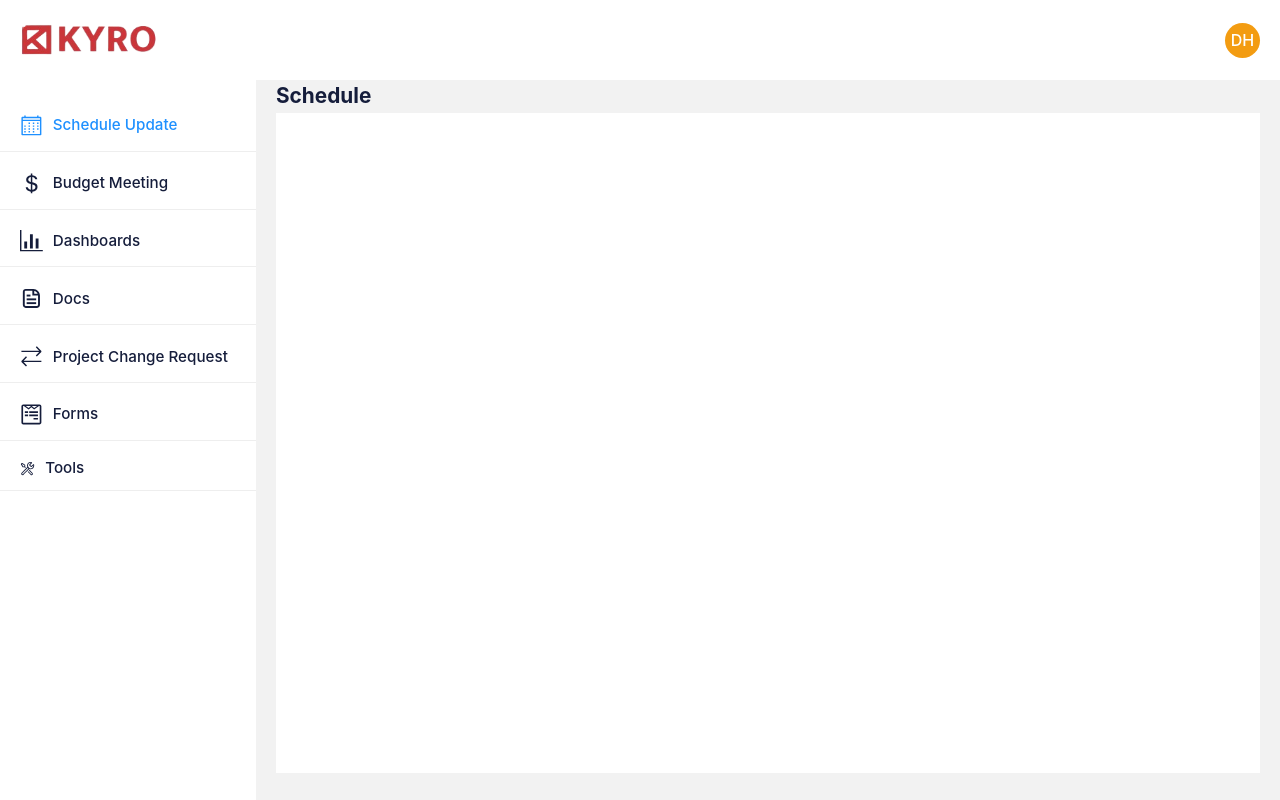
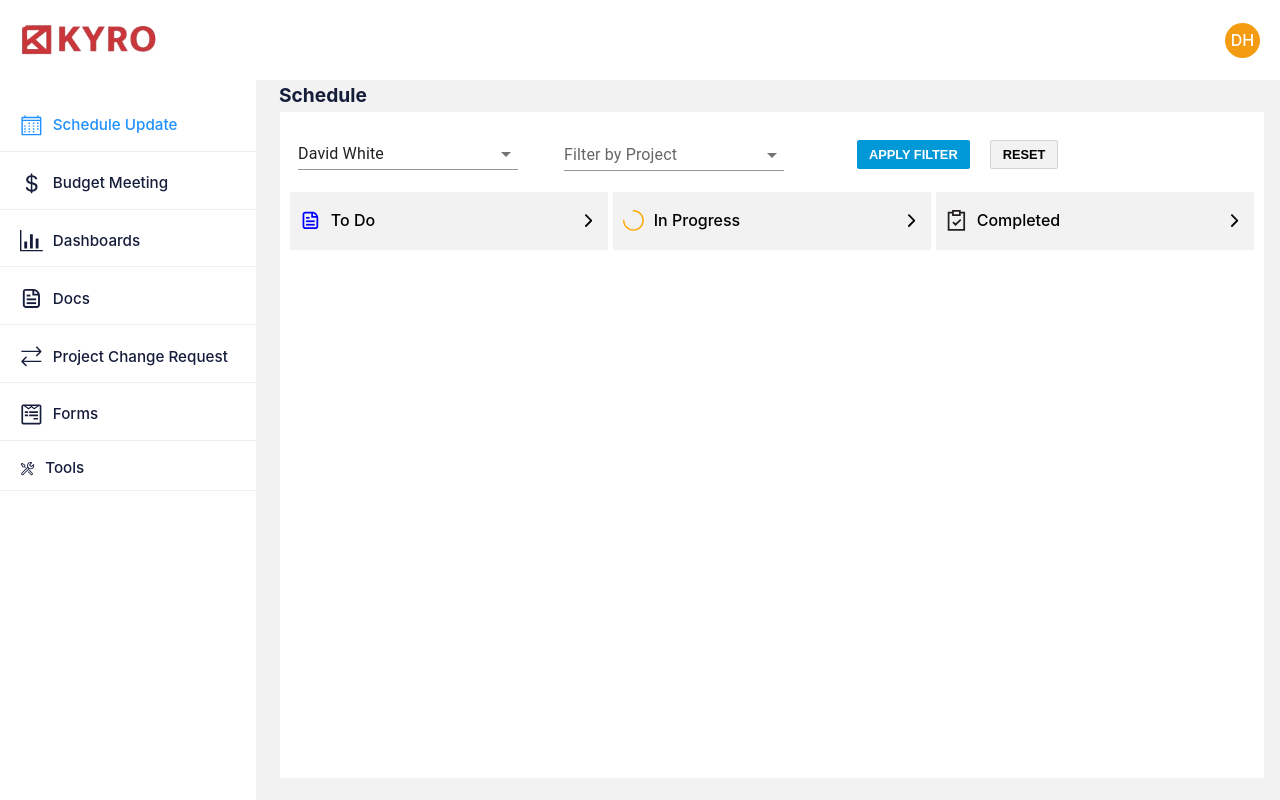
Before and after one commit to mohan2002/Kyrosaas-task, a React (Create React App) app: page / in a window 1280 px wide. Built offline with nearby package versions, Linux system fonts and the light colour scheme.

Commit message:
filteroptions and status completed

```diff
--- a/src/Component/Datapart.js
+++ b/src/Component/Datapart.js
@@ -1,12 +1,124 @@
 import React from 'react'
 import "./Styles/Datapart.css"
+import InputLabel from '@mui/material/InputLabel';
+import MenuItem from '@mui/material/MenuItem';
+import FormControl from '@mui/material/FormControl';
+import Select from '@mui/material/Select';
+import { useState } from 'react';
+import AdapterDateFns from '@mui/lab/AdapterDateFns';
+import LocalizationProvider from '@mui/lab/LocalizationProvider';
+import DesktopDatePicker from '@mui/lab/DesktopDatePicker';
+import TextField from '@mui/material/TextField';
+import {CgFileDocument} from "react-icons/cg"
+import {AiOutlineLoading3Quarters} from "react-icons/ai"
+import {GrCompliance} from "react-icons/gr"
+import {IoIosArrowForward} from "react-icons/io"
+
+
 
 function Datapart() {
+  const [name, setName] = React.useState("David White");
+  const[proj,setProj] = useState("");
+  const [value, setValue] = React.useState(new Date());
+  const filestyle = {color:'blue',fontSize:"1.3rem"}
+  const loadstyle = {color:'orange',fontSize:"1.3rem"}
+  const completestyle = {color:'green',fontSize:"1.3rem"}
+  const arrow = {color:'black',fontSize:"1.2rem",fontWeight:"600"};
+
+  const handleName = (event) => {
+    setName(event.target.value);
+  };
+
   return (
     <div className='datapart-container'>
       <h1 className='schedule'>Schedule</h1>
 
       <div className='datapart-hero'>
+        <section className='input-section'>
+          <div className='datapart-filters'>
+              <div>
+                <FormControl variant="standard" sx={{ m: 1, minWidth: 220 }}>
+                  <Select
+                    labelId="demo-simple-select-standard-label"
+                    id="demo-simple-select-standard"
+                    value={name}
+                    onChange={handleName}
+                  >
+                    <MenuItem value={"David White"}>David White</MenuItem>
+                    <MenuItem value={"Tim"}>Tim</MenuItem>
+                    <MenuItem value={"Abi"}>Abi</MenuItem>
+                  </Select>
+                </FormControl>
+              </div>
+
+              <div className='filterbyproj'>
+                <FormControl variant="standard" sx={{ m: 1, minWidth: 220 }}>
+                <InputLabel id="demo-simple-select-standard-label">Filter by Project</InputLabel>
+                  <Select
+                    labelId="demo-simple-select-standard-label"
+                    id="demo-simple-select-standard"
+                    value={proj}
+                    onChange={handleName}
+                  >
+                    <MenuItem value={"Project 1"}>Project 1</MenuItem>
+                    <MenuItem value={"Project 2"}>Project 2</MenuItem>
+                    <MenuItem value={"Project 3"}>Project 3</MenuItem>
+                  </Select>
+                </FormControl>
+              </div>
+              <div className='datepicker'>
+                <LocalizationProvider dateAdapter={AdapterDateFns}>
+                  <DesktopDatePicker
+                    inputFormat="dd/MM/yyyy"
+                    value={value}
+                    onChange={(newValue) => {
+                      setValue(newValue);
+                    }}
+                    renderInput={(params) => <TextField {...params} variant="standard"/>}
+                  />
+                </LocalizationProvider>
+              </div>
+          </div>
+
+
+          <div className="filter-buttons">
+            <button className='filter-btn'>APPLY FILTER</button>
+            <button className='filter-btn reset'>RESET</button>
+          </div>
+        </section>
+
+
+        <section className='section-status'>
+          <div className='status'>
+            <div>
+              <CgFileDocument style={filestyle}/>
+              <p>To Do</p>
+            </div>
+            <div>
+                <IoIosArrowForward style={arrow}/>
+            </div>
+          </div>
+
+          <div className='status'>
+              <div>
+                <AiOutlineLoading3Quarters style={loadstyle}/>
+                <p>In Progress</p>
+              </div>
+              <div>
+                  <IoIosArrowForward style={arrow}/>
+              </div>
+          </div>
+
+          <div className='status'>
+              <div>
+                <GrCompliance style={completestyle}/>
+                <p>Completed</p>
+              </div>
+              <div>
+                  <IoIosArrowForward style={arrow}/>
+              </div>
+          </div>
+        </section>
 
       </div>
     </div>
--- a/src/Component/Styles/Dashboard.css
+++ b/src/Component/Styles/Dashboard.css
@@ -31,4 +31,7 @@
         display: none;
         width: 40vw;
     }
+    .datapart{
+        width: 100vw;
+    }
 }
--- a/src/Component/Styles/Datapart.css
+++ b/src/Component/Styles/Datapart.css
@@ -6,14 +6,90 @@
 }
 
 .schedule{
-    font-size: 1.3rem;
+    font-size: 1.2rem;
     color: #151D3B;
     margin-top: -17px;
     padding-bottom: 5px;
+    padding-left: 3px;
 }
 
 .datapart-hero{
-    height: 97%;
+    height: 98%;
     width: 100%;
     background-color: white;
+    margin-left: 4px;
+    display: flex;
+    flex-direction: column;
+    gap: 5px;
+    padding: 10px;
 }
+
+.input-section{
+    height: 10%;
+    width: 100%;
+    display: flex;
+    flex-direction: row;
+    align-items: center;
+    gap: 35px;
+}
+
+.datapart-filters{
+    display: flex;
+    flex-direction: row;
+    align-items: center;
+    justify-content: center;
+    height: 12%;
+    gap: 30px;
+}
+.filterbyproj{
+    margin-top: -14px;
+}
+
+
+.filter-buttons{
+    display: flex;
+    flex-direction: row;
+    gap: 20px;
+}
+
+.filter-btn{
+    border: none;
+    color: white;
+    outline: none;
+    padding: 6px 12px;
+    background-color: #0098D6;
+    border-radius: 2px;
+    font-size: 0.8rem;
+    font-weight: 600;
+}
+.reset{
+    color: black;
+    background-color: #F2F2F2;
+    border: 1px solid #d4d2d2;
+}
+
+.section-status{
+    height: 9%;
+    width: 100%;
+    display: flex;
+    flex-direction: row;
+    justify-content: space-between;
+}
+
+.status{
+    display: flex;
+    flex-direction: row;
+    width: 33%;
+    background-color: #F2F2F2;
+    align-items: center;
+    padding: 10px;
+    font-weight: 500;
+    justify-content: space-between;
+}
+
+
+.status div{
+    display: flex;
+    flex-direction: row;
+    gap: 10px;
+}
```
Also changed, not shown: package.json (+10 -0 lines), 1 other file (tests, documents, lock files or other folders).
